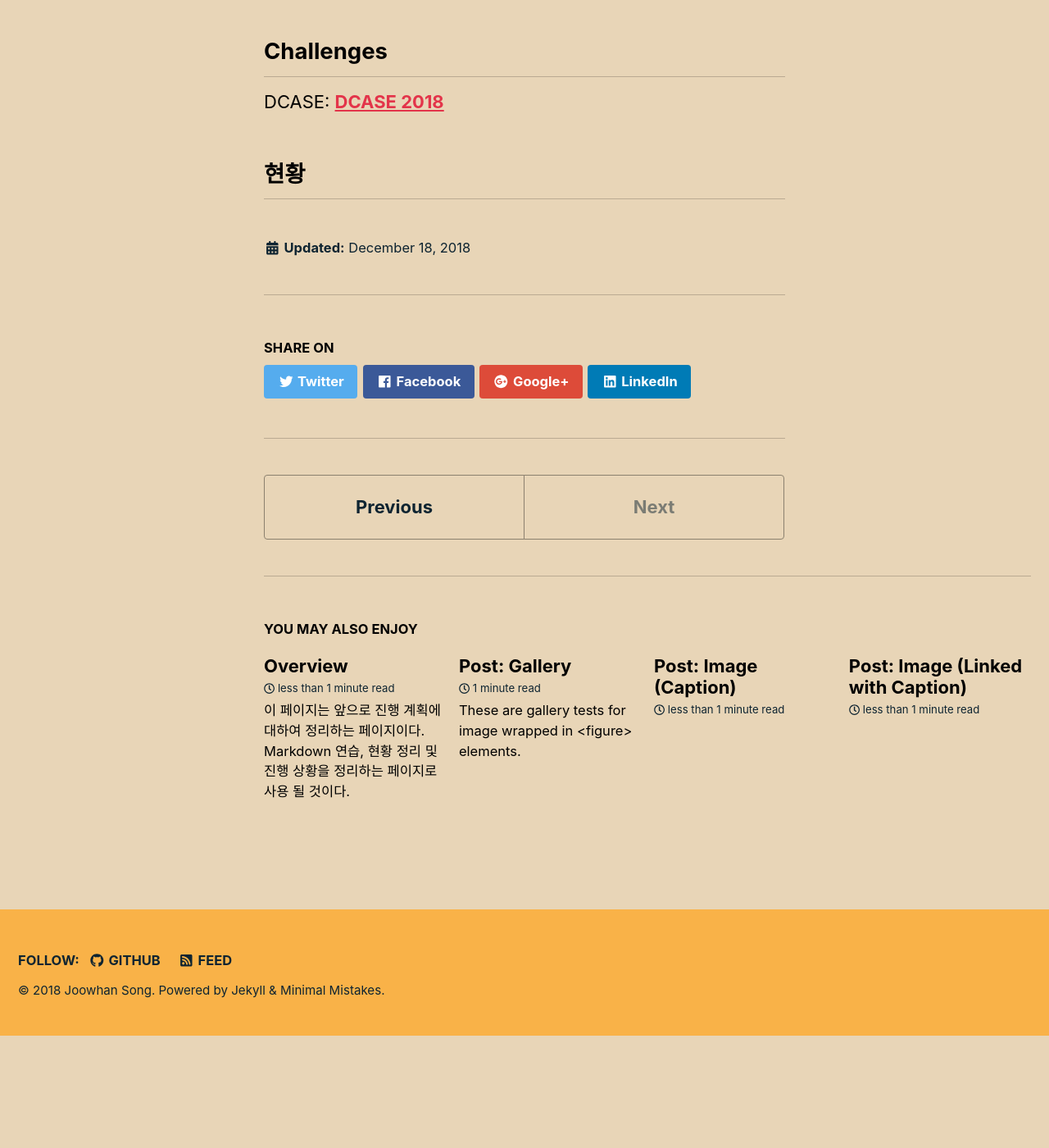
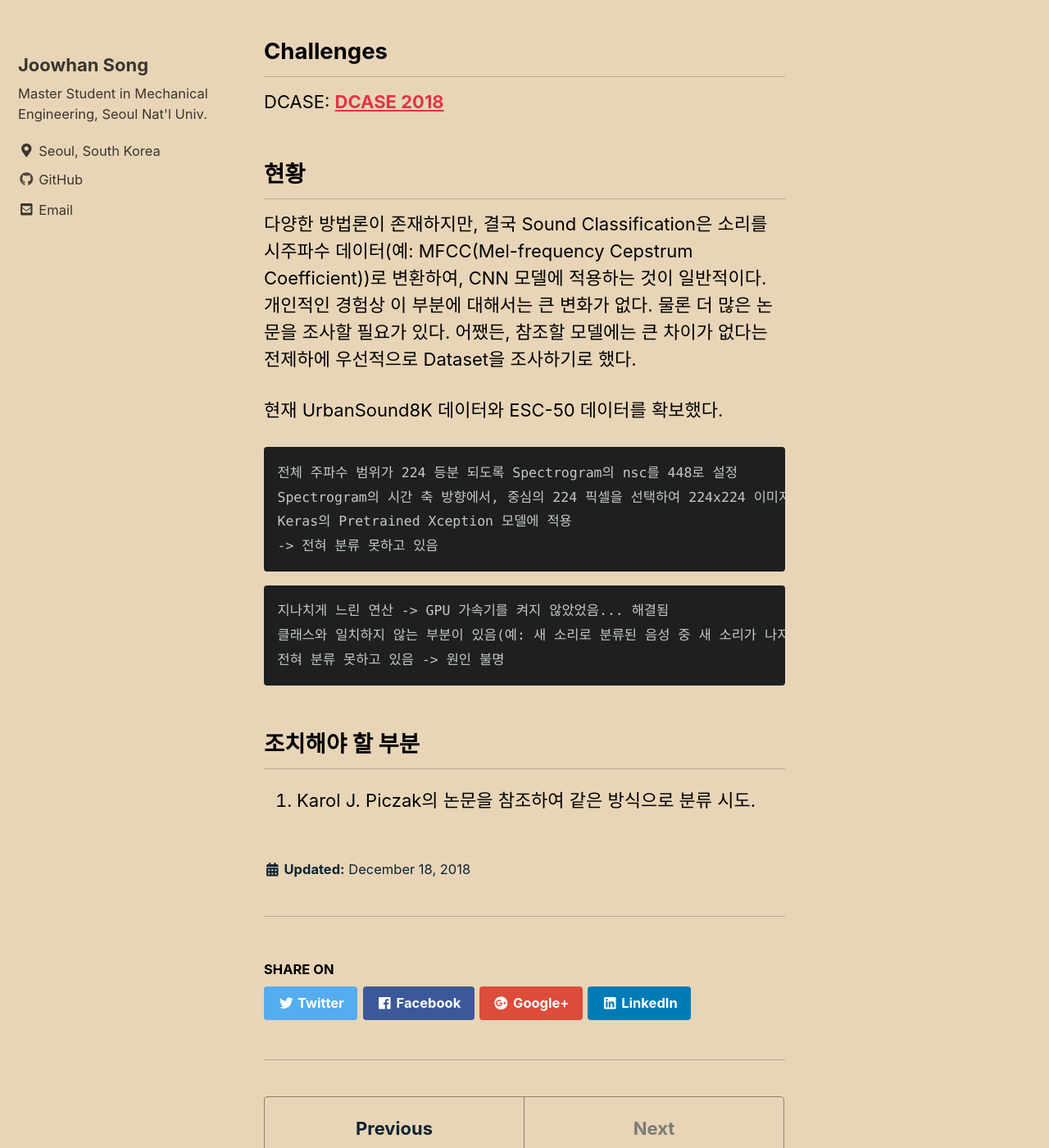
Before and after one commit to Joovvhan/joovvhan.github.io, a Jekyll site: the page built from _posts/2018-12-18-sound-classification.md, in a window 1280 px wide and 1400 px high, scrolled down 2211 px. Shown: the whole window at 82% size. Built offline with Jekyll 4.4.1, drawn with Linux system fonts in a browser that asks for light colours; cached includes are drawn as plain includes; nearby versions of some CDN libraries; before the commit the page ends 3475 px from its top, so only the background shows below that; some of the changed text lies outside the part shown.

Commit message:
Update 2018-12-18-sound-classification.md

````diff
--- a/_posts/2018-12-18-sound-classification.md
+++ b/_posts/2018-12-18-sound-classification.md
@@ -53,3 +53,26 @@ Music Style Transfer도 마찬가지로 먼저 음악을 악보로 변환하고,
 DCASE: [**DCASE 2018**](http://dcase.community/challenge2018/index)
 
 ## 현황
+
+다양한 방법론이 존재하지만, 결국 Sound Classification은 소리를 시주파수 데이터(예: MFCC(Mel-frequency Cepstrum Coefficient))로 변환하여,
+CNN 모델에 적용하는 것이 일반적이다. 개인적인 경험상 이 부분에 대해서는 큰 변화가 없다. 물론 더 많은 논문을 조사할 필요가 있다.
+어쨌든, 참조할 모델에는 큰 차이가 없다는 전제하에 우선적으로 Dataset을 조사하기로 했다.
+
+현재 UrbanSound8K 데이터와 ESC-50 데이터를 확보했다.
+
+```
+전체 주파수 범위가 224 등분 되도록 Spectrogram의 nsc를 448로 설정
+Spectrogram의 시간 축 방향에서, 중심의 224 픽셀을 선택하여 224x224 이미지 생성
+Keras의 Pretrained Xception 모델에 적용
+-> 전혀 분류 못하고 있음
+```
+
+```
+지나치게 느린 연산 -> GPU 가속기를 켜지 않았었음... 해결됨
+클래스와 일치하지 않는 부분이 있음(예: 새 소리로 분류된 음성 중 새 소리가 나지 않는 부분이 있음)
+전혀 분류 못하고 있음 -> 원인 불명
+```
+
+## 조치해야 할 부분
+
+1. Karol J. Piczak의 논문을 참조하여 같은 방식으로 분류 시도.
````
